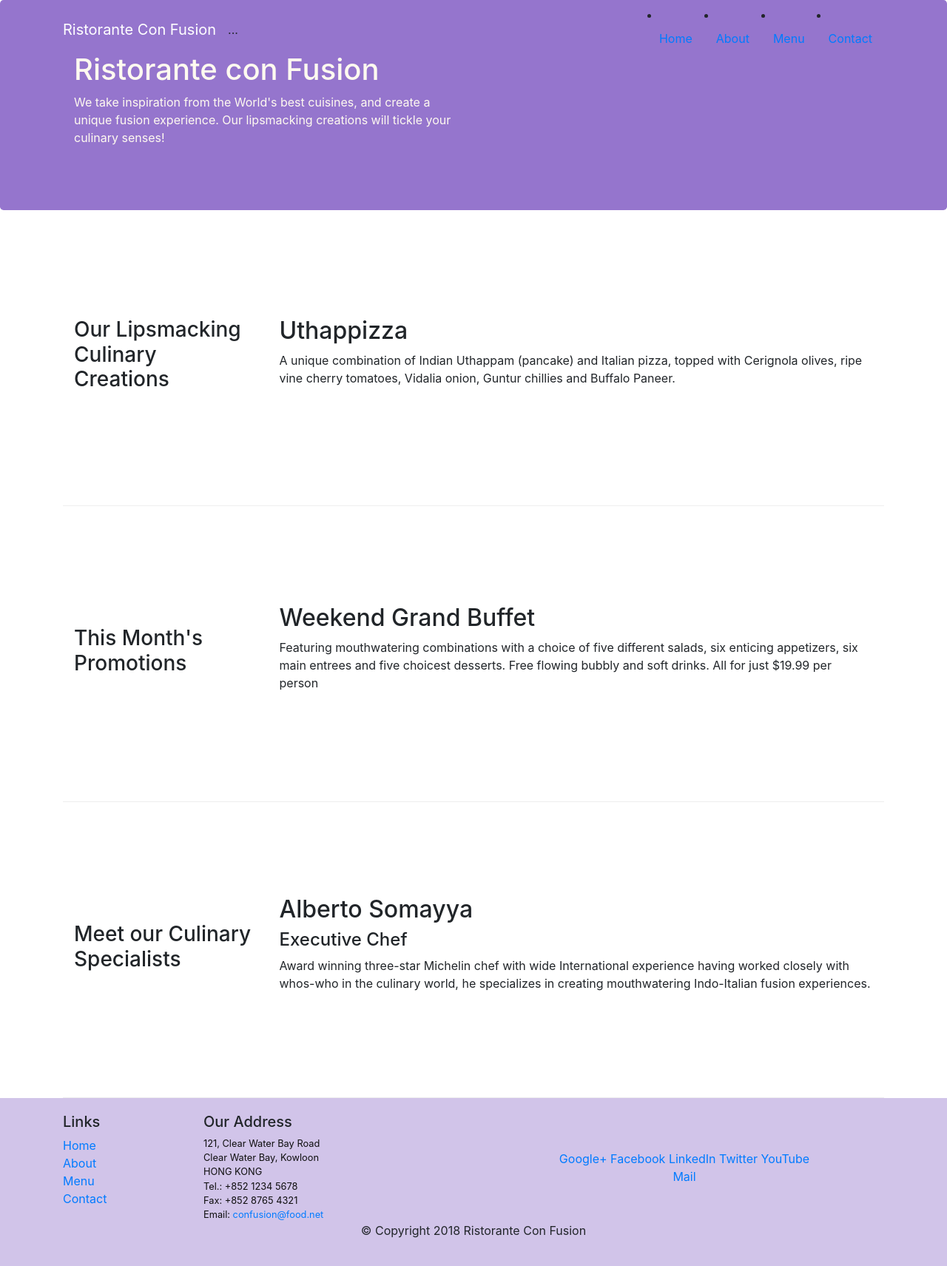
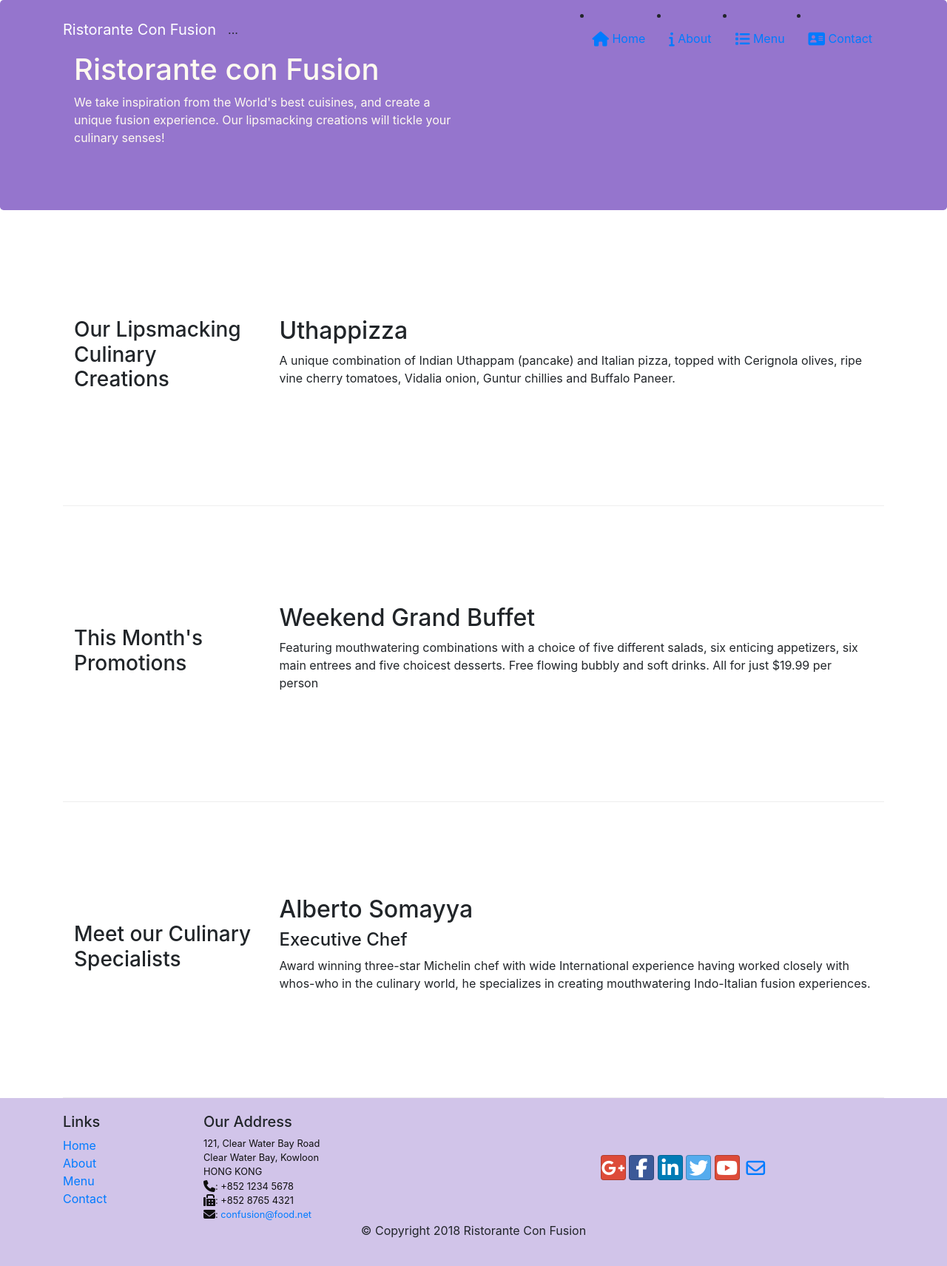
Before and after one commit to NickCampbellUCSD/full-stack-web-development-certificate, a website: page bootstrap/conFusion/index.html in a window 1280 px wide. Shown: the whole page at 74% size. Drawn offline with nearby package versions, Linux system fonts and the light colour scheme.

Commit message:
Icon Fonts

```diff
--- a/bootstrap/conFusion/index.html
+++ b/bootstrap/conFusion/index.html
@@ -9,6 +9,8 @@
 
     <!-- Bootstrap CSS -->
     <link rel="stylesheet" href="node_modules/bootstrap/dist/css/bootstrap.min.css">
+    <link rel="stylesheet" href="node_modules/font-awesome/css/font-awesome.min.css">
+    <link rel="stylesheet" href="node_modules/bootstrap-social/bootstrap-social.css">
 
     <link href="css/styles.css" rel="stylesheet">
 
@@ -25,10 +27,10 @@
                 <div class="collapse navbar-collapse" id="Navbar">
                 <ul class="navbar-nav mr-auto"> ... </ul>
                 </div>
-                    <li class="nav-item active"><a class="nav-link" href="#">Home</a></li>
-                    <li class="nav-item"><a class="nav-link" href="./aboutus.html">About</a></li>
-                    <li class="nav-item"><a class="nav-link" href="#">Menu</a></li>
-                    <li class="nav-item"><a class="nav-link" href="#">Contact</a></li>
+                    <li class="nav-item active"><a class="nav-link" href="#"><span class="fa fa-home fa-lg"></span> Home</a></li>
+                    <li class="nav-item"><a class="nav-link" href="./aboutus.html"><span class="fa fa-info fa-lg"></span> About</a></li>
+                    <li class="nav-item"><a class="nav-link" href="#"><span class="fa fa-list fa-lg"></span> Menu</a></li>
+                    <li class="nav-item"><a class="nav-link" href="#"><span class="fa fa-address-card fa-lg"></span> Contact</a></li>
                 </ul>
         </div>
     </nav>
@@ -98,19 +100,20 @@
 		              121, Clear Water Bay Road<br>
 		              Clear Water Bay, Kowloon<br>
 		              HONG KONG<br>
-		              Tel.: +852 1234 5678<br>
-		              Fax: +852 8765 4321<br>
-		              Email: <a href="mailto:confusion@food.net">confusion@food.net</a>
+		              <i class="fa fa-phone fa-lg"></i>: +852 1234 5678<br>
+                      <i class="fa fa-fax fa-lg"></i>: +852 8765 4321<br>
+                      <i class="fa fa-envelope fa-lg"></i>:
+                      <a href="mailto:confusion@food.net">confusion@food.net</a>
 		           </address>
                 </div>
                 <div class="col-12 col-sm-4 align-self-center">
                     <div class="text-center">
-                        <a href="http://google.com/+">Google+</a>
-                        <a href="http://www.facebook.com/profile.php?id=">Facebook</a>
-                        <a href="http://www.linkedin.com/in/">LinkedIn</a>
-                        <a href="http://twitter.com/">Twitter</a>
-                        <a href="http://youtube.com/">YouTube</a>
-                        <a href="mailto:">Mail</a>
+                        <a class="btn btn-social-icon btn-google" href="http://google.com/+"><i class="fa fa-google-plus"></i></a>
+                        <a class="btn btn-social-icon btn-facebook" href="http://www.facebook.com/profile.php?id="><i class="fa fa-facebook"></i></a>
+                        <a class="btn btn-social-icon btn-linkedin" href="http://www.linkedin.com/in/"><i class="fa fa-linkedin"></i></a>
+                        <a class="btn btn-social-icon btn-twitter" href="http://twitter.com/"><i class="fa fa-twitter"></i></a>
+                        <a class="btn btn-social-icon btn-google" href="http://youtube.com/"><i class="fa fa-youtube"></i></a>
+                        <a class="btn btn-social-icon" href="mailto:"><i class="fa fa-envelope-o"></i></a>
                     </div>
                 </div>
            </div>
```
Also changed, not shown: bootstrap/conFusion/aboutus.html (+16 -13 lines).
